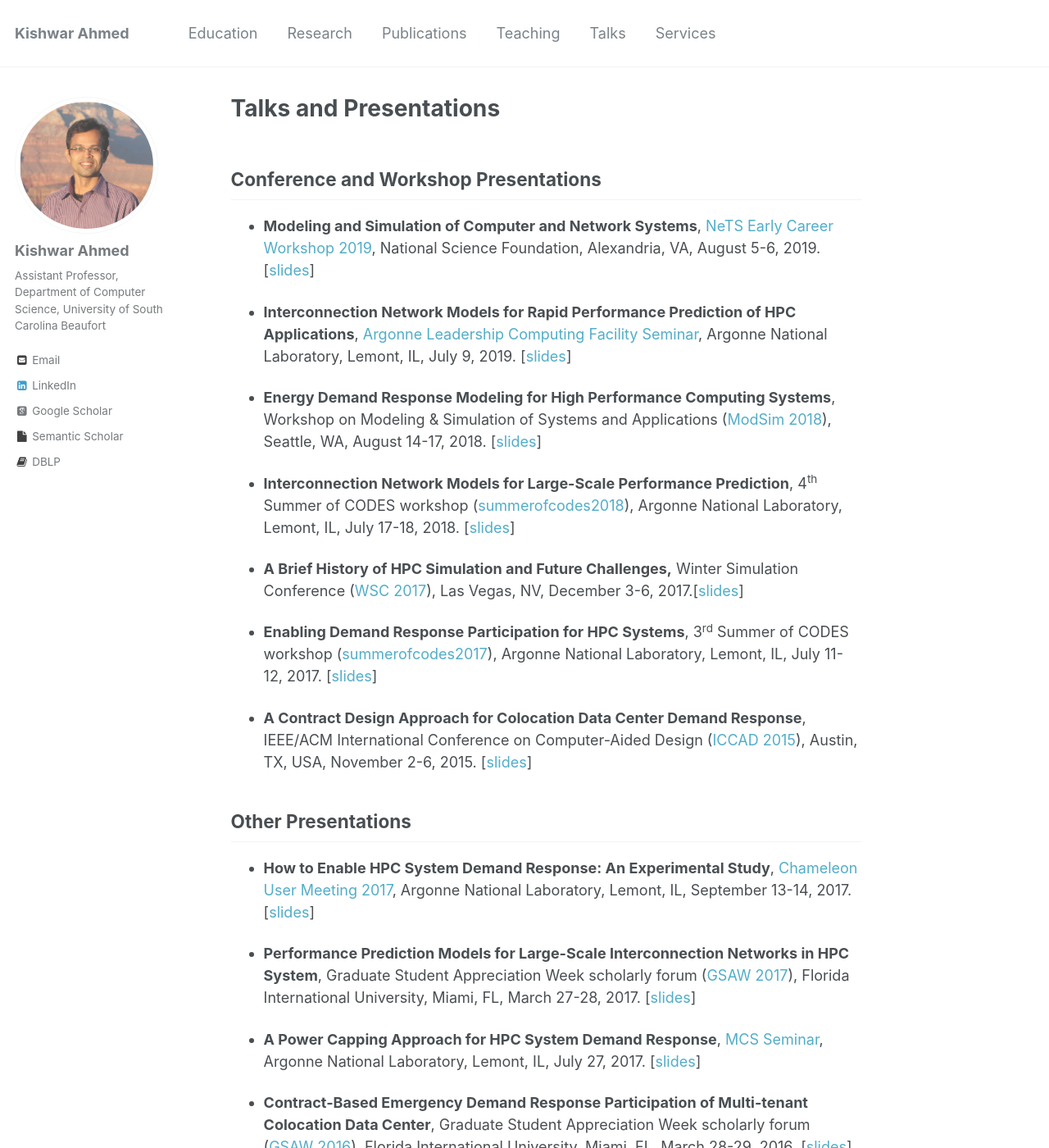
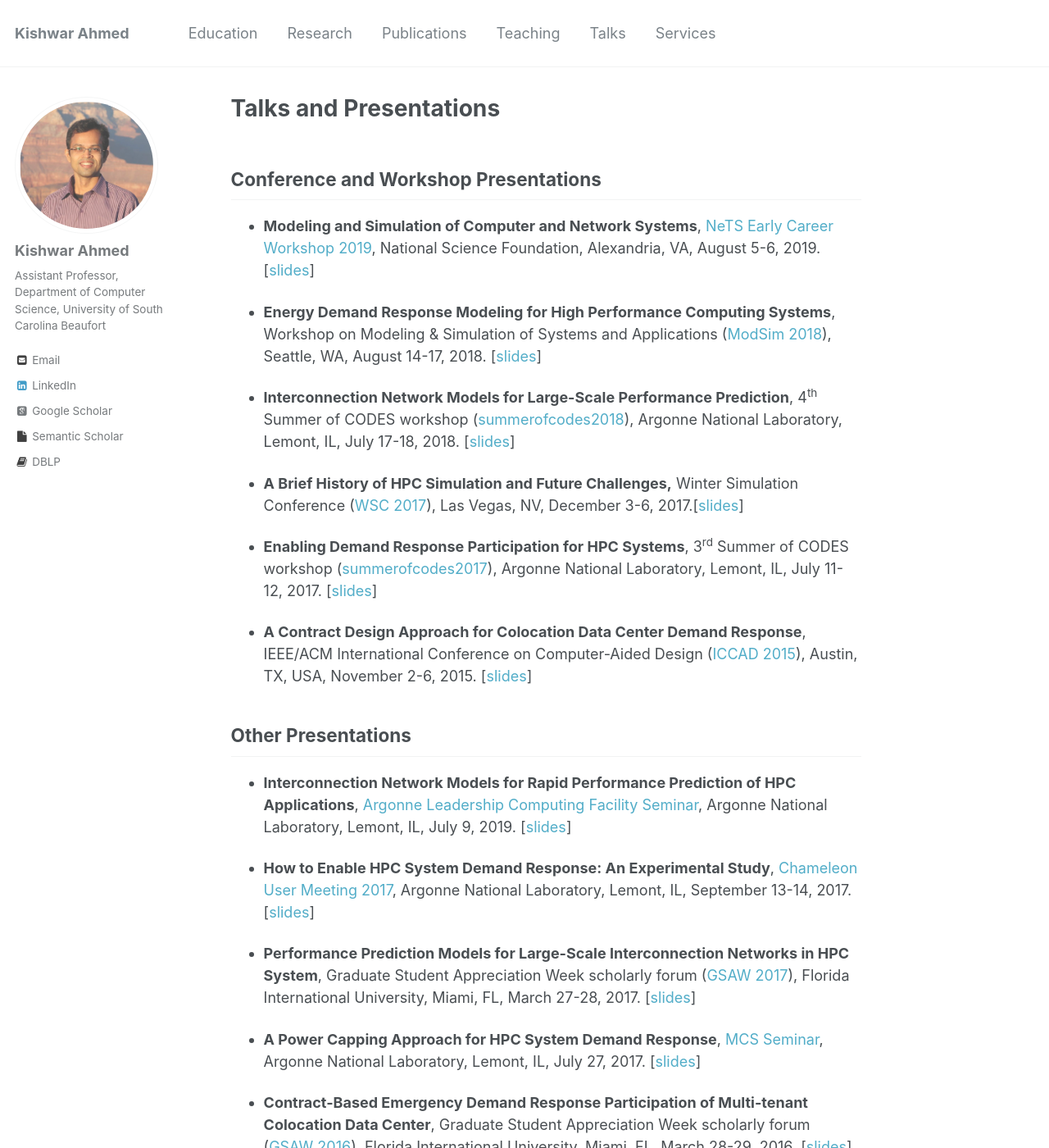
Before and after one commit to kishwarbd/kishwarbd.github.io, a Jekyll site: the page built from _pages/talks.md, in a window 1280 px wide and 1400 px high. Shown: the whole window at 82% size. Built offline with Jekyll 4.4.1, drawn with Linux system fonts in a browser that asks for light colours; some web fonts are replaced; part of the change alters nothing that is shown.

Commit message:
more updates

```diff
--- a/_pages/talks.md
+++ b/_pages/talks.md
@@ -6,8 +6,6 @@ author_profile: true
 
 ## Conference and Workshop Presentations
 * **Modeling and Simulation of Computer and Network Systems**, [NeTS Early Career Workshop 2019](https://sites.google.com/view/netsearlycareer2019/home), National Science Foundation, Alexandria, VA, August 5-6, 2019. [[slides](https://kishwarbd.github.io/files/slides/nets19-elevator-pitch.pdf)]
-
-* **Interconnection Network Models for Rapid Performance Prediction of HPC Applications**, [Argonne Leadership Computing Facility Seminar](https://www.alcf.anl.gov/events), Argonne National Laboratory, Lemont, IL, July 9, 2019. [[slides](https://kishwarbd.github.io/files/slides/alcf-seminar19.pdf)]
 
 * **Energy Demand Response Modeling for High Performance Computing Systems**, Workshop on Modeling & Simulation of Systems and Applications ([ModSim 2018](https://www.bnl.gov/modsim2018/)), Seattle, WA, August 14-17, 2018. [[slides](https://kishwarbd.github.io/files/slides/modsim18.pdf)]
 
@@ -21,6 +19,8 @@ author_profile: true
 
 ## Other Presentations
 
+* **Interconnection Network Models for Rapid Performance Prediction of HPC Applications**, [Argonne Leadership Computing Facility Seminar](https://www.alcf.anl.gov/events), Argonne National Laboratory, Lemont, IL, July 9, 2019. [[slides](https://kishwarbd.github.io/files/slides/alcf-seminar19.pdf)]
+
 * **How to Enable HPC System Demand Response: An Experimental Study**, [Chameleon User Meeting 2017](https://press3.mcs.anl.gov/ccusers2017/), Argonne National Laboratory, Lemont, IL, September 13-14, 2017. [[slides](https://kishwarbd.github.io/files/slides/chameleonusermeeting17.pdf)]
 
 * **Performance Prediction Models for Large-Scale Interconnection Networks in HPC System**, Graduate Student Appreciation Week scholarly forum ([GSAW 2017](http://gradschool.fiu.edu/gsaw/)), Florida International University, Miami, FL, March 27-28, 2017. [[slides](https://kishwarbd.github.io/files/slides/gsaw17.pdf)]
```
